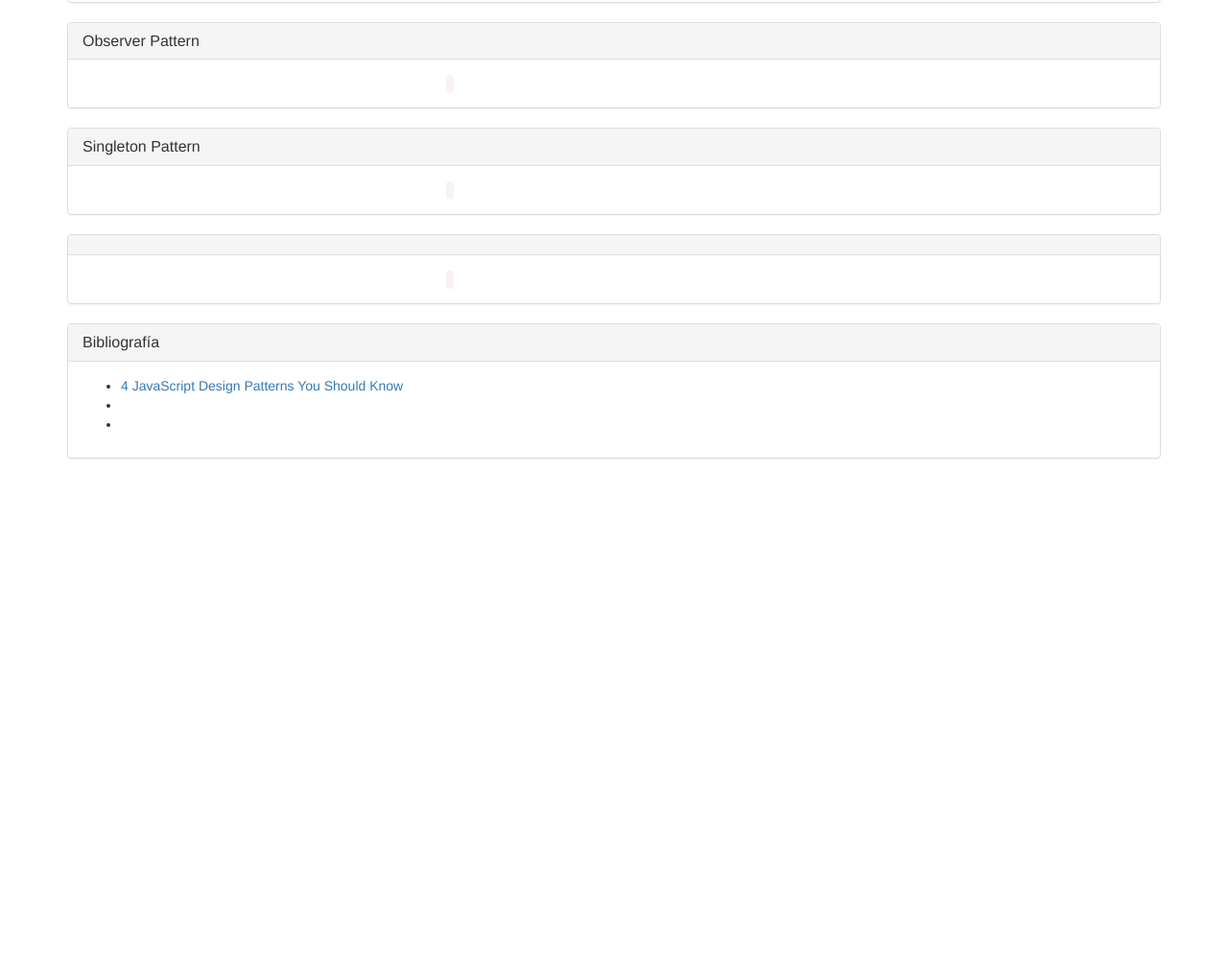
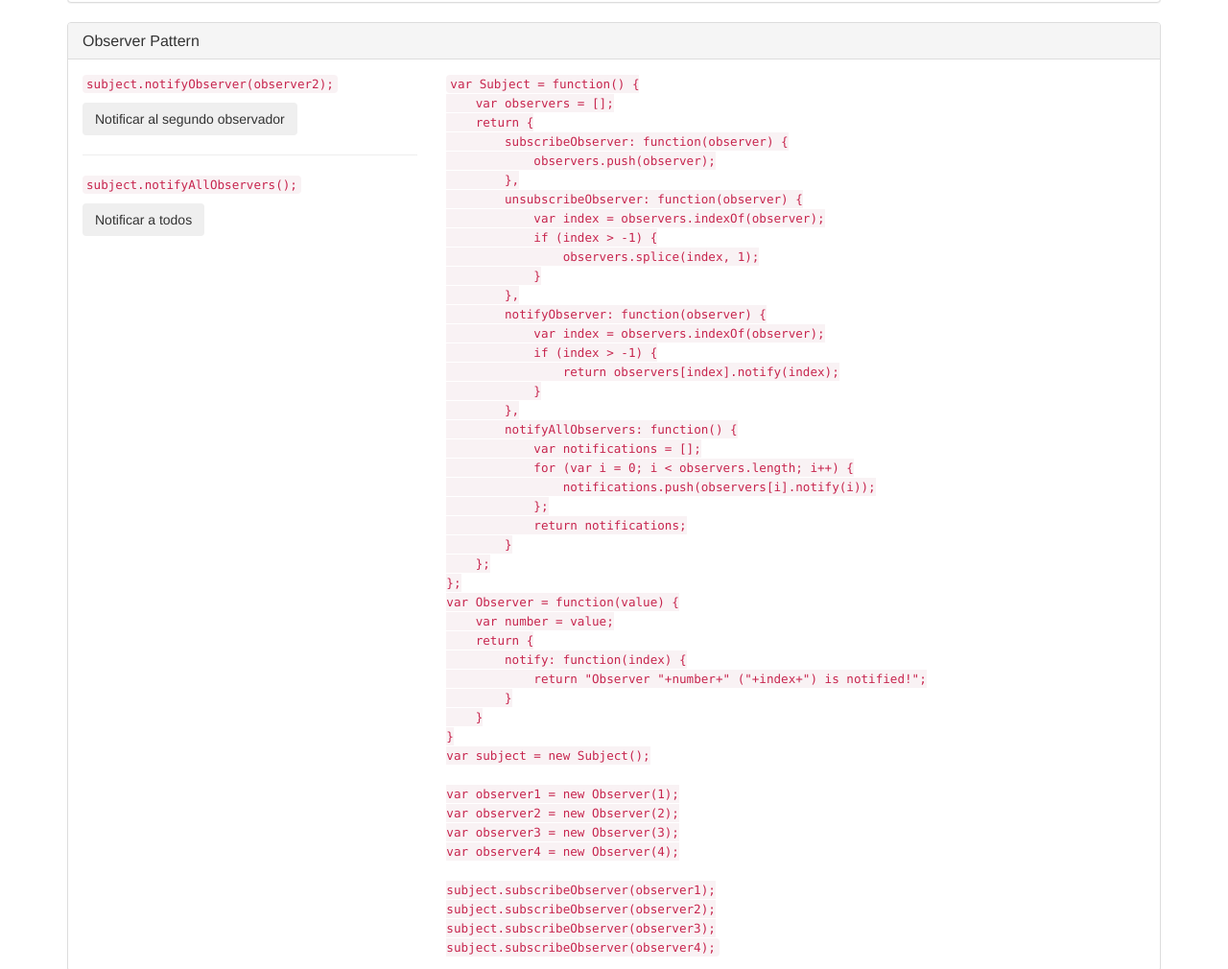
Before and after one commit to lenin-anzen/javascript-design-patterns, a plain HTML site: page docs/index.html in a window 1280 px wide. Shown: the part 938-1948 px from the top of the page at 96% size. Before the commit the page ends 1436 px from the top, so only its background shows below. Drawn offline with nearby package versions, Linux system fonts and the light colour scheme.

Commit message:
Observer pattern

```diff
--- /dev/null
+++ b/docs/assets/js/observer.js
@@ -0,0 +1,64 @@
+'use strict';
+
+var Subject = function() {
+    var observers = [];
+    return {
+        subscribeObserver: function(observer) {
+            observers.push(observer);
+        },
+        unsubscribeObserver: function(observer) {
+            var index = observers.indexOf(observer);
+            if (index > -1) {
+                observers.splice(index, 1);
+            }
+        },
+        notifyObserver: function(observer) {
+            var index = observers.indexOf(observer);
+            if (index > -1) {
+                return observers[index].notify(index);
+            }
+        },
+        notifyAllObservers: function() {
+            var notifications = [];
+            for (var i = 0; i < observers.length; i++) {
+                notifications.push(observers[i].notify(i));
+            };
+            return notifications;
+        }
+    };
+};
+var Observer = function(value) {
+    var number = value;
+    return {
+        notify: function(index) {
+            return "Observer "+number+" ("+index+") is notified!";
+        }
+    }
+}
+var subject = new Subject();
+
+var observer1 = new Observer(1);
+var observer2 = new Observer(2);
+var observer3 = new Observer(3);
+var observer4 = new Observer(4);
+
+subject.subscribeObserver(observer1);
+subject.subscribeObserver(observer2);
+subject.subscribeObserver(observer3);
+subject.subscribeObserver(observer4);
+
+var notifySecondObserver = function() {
+    document.getElementById("js-observer-notifysecondobserver").innerHTML = subject.notifyObserver(observer2); // Observer 2 is notified!
+}
+var notifyAll = function() {
+    var notifications = subject.notifyAllObservers();
+    for ( var i in notifications ) {
+        var elem = document.createElement('p');
+        elem.innerHTML = notifications[i];
+        document.getElementById("js-observer-notifyall").appendChild(elem);
+    }
+    // Observer 1 is notified!
+    // Observer 2 is notified!
+    // Observer 3 is notified!
+    // Observer 4 is notified!
+}
--- a/docs/index.html
+++ b/docs/index.html
@@ -96,9 +96,61 @@ var car = new TeslaModelS();</code>
                 <div class="panel-body">
                     <div class="row">
                         <div class="col md-4 col-sm-4">
+                            <p><code>subject.notifyObserver(observer2);</code></p>
+                            <button class="btn" onclick="notifySecondObserver();">Notificar al segundo observador</button>
+                            <p id="js-observer-notifysecondobserver"></p>
+                            <hr>
+                            <p><code>subject.notifyAllObservers();</code></p>
+                            <button class="btn" onclick="notifyAll();">Notificar a todos</button>
+                            <p id="js-observer-notifyall"></p>
                         </div>
-                        <div class="col md-4 col-sm-4">
-                            <code></code>
+                        <div class="col md-8 col-sm-8">
+                            <code>var Subject = function() {
+    var observers = [];
+    return {
+        subscribeObserver: function(observer) {
+            observers.push(observer);
+        },
+        unsubscribeObserver: function(observer) {
+            var index = observers.indexOf(observer);
+            if (index > -1) {
+                observers.splice(index, 1);
+            }
+        },
+        notifyObserver: function(observer) {
+            var index = observers.indexOf(observer);
+            if (index > -1) {
+                return observers[index].notify(index);
+            }
+        },
+        notifyAllObservers: function() {
+            var notifications = [];
+            for (var i = 0; i < observers.length; i++) {
+                notifications.push(observers[i].notify(i));
+            };
+            return notifications;
+        }
+    };
+};
+var Observer = function(value) {
+    var number = value;
+    return {
+        notify: function(index) {
+            return "Observer "+number+" ("+index+") is notified!";
+        }
+    }
+}
+var subject = new Subject();
+
+var observer1 = new Observer(1);
+var observer2 = new Observer(2);
+var observer3 = new Observer(3);
+var observer4 = new Observer(4);
+
+subject.subscribeObserver(observer1);
+subject.subscribeObserver(observer2);
+subject.subscribeObserver(observer3);
+subject.subscribeObserver(observer4);</code>
                         </div>
                     </div>
                 </div>
@@ -151,5 +203,6 @@ var car = new TeslaModelS();</code>
 
         <script src="assets/js/module.js"></script>
         <script src="assets/js/prototype.js"></script>
+        <script src="assets/js/observer.js"></script>
     </body>
 </html>
```
Also changed, not shown: README.md, docs/assets/js/prototype.js (line endings or trailing spaces).
